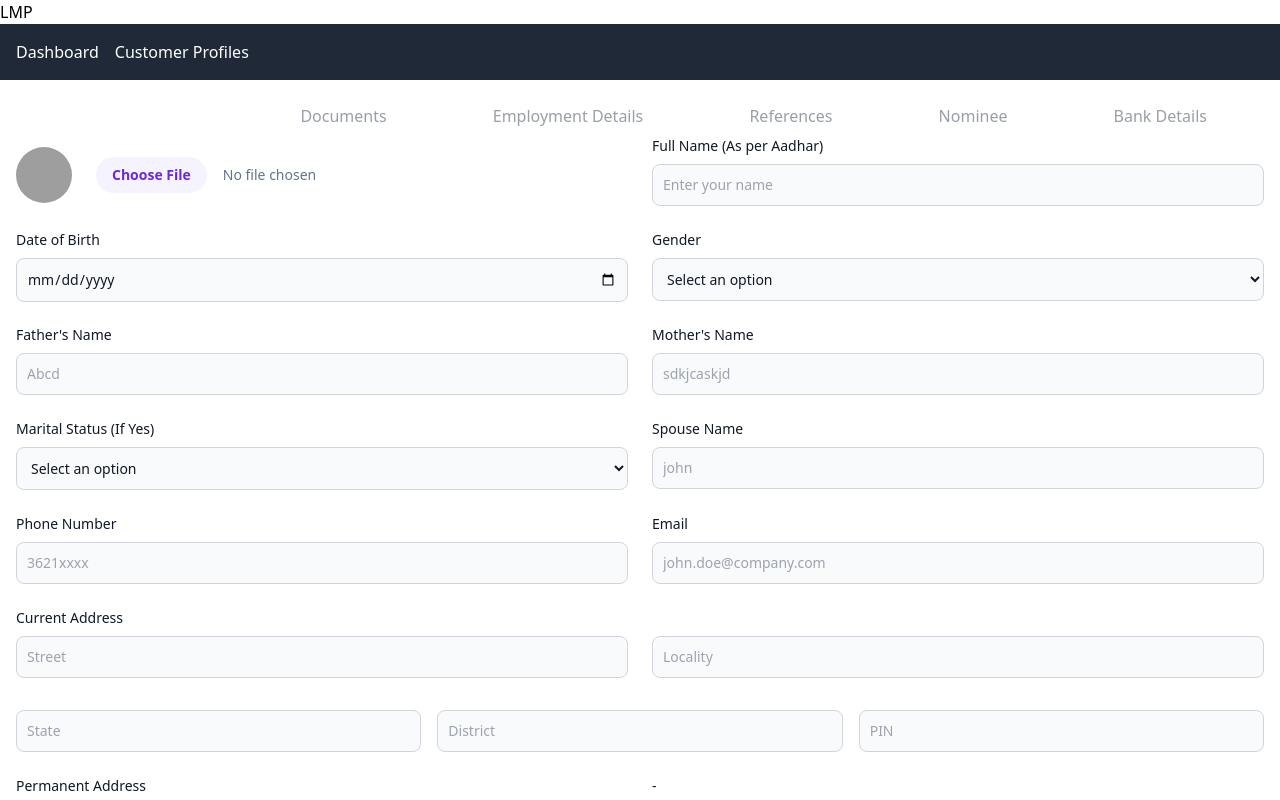
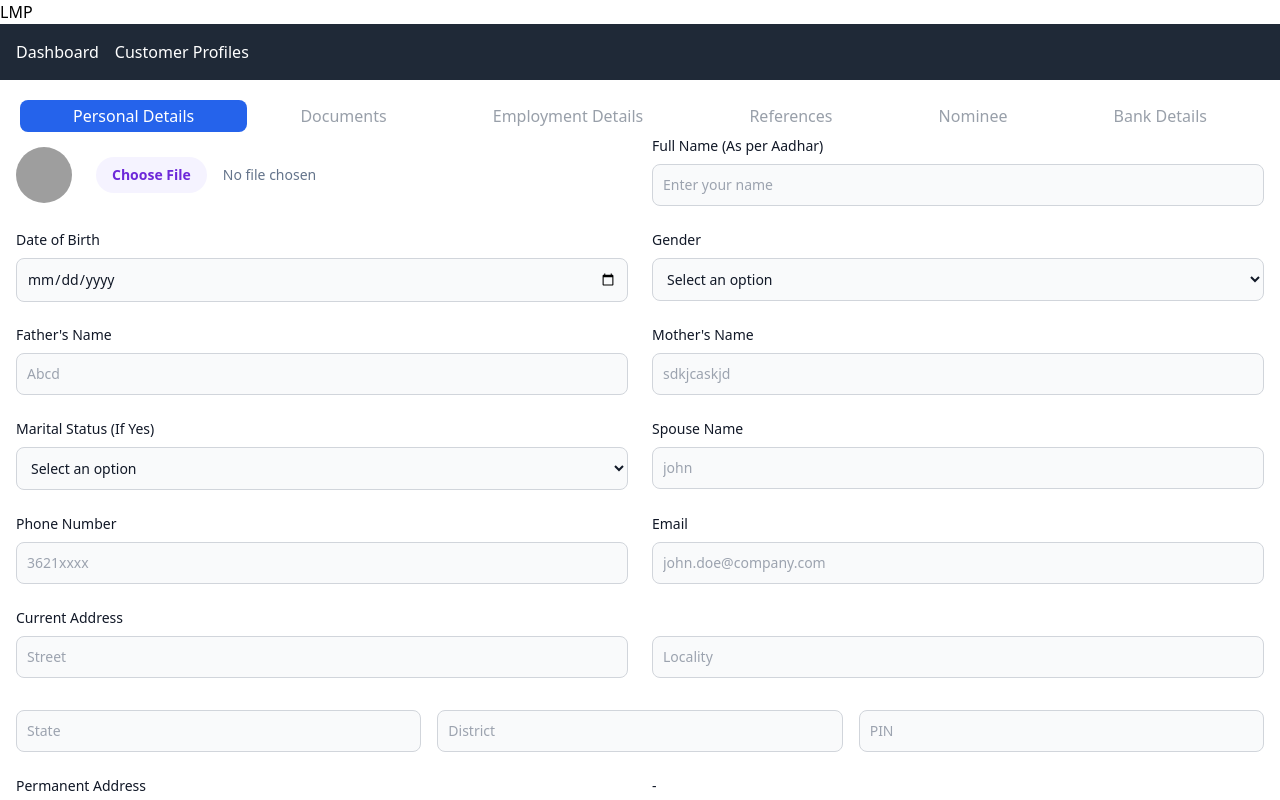
Before and after one commit to Sahil557/multiple-registration-form, a React (Create React App) app: page / in a window 1280 px wide. Shown: the top 800 px of the page. Built offline with nearby package versions, Linux system fonts and the light colour scheme; grey boxes are pictures that could not be loaded.

Commit message:
last commit

```diff
--- a/src/App.tsx
+++ b/src/App.tsx
@@ -173,12 +173,11 @@ const App: React.FC = () => {
                         setActiveTab(tab.id);
                       }
                     }}
-                    className={`z-30 flex items-center justify-center w-full px-0 py-1 mb-0 transition-all ease-in-out border-0 rounded-lg cursor-pointer text-slate-700 bg-inherit ${
-                      activeTab === tab.id ? "text-white bg-blue-600" : ""
+                    className={`z-30 flex items-center justify-center w-full px-0 py-1 mb-0 transition-all ease-in-out border-0 rounded-lg text-slate-700 ${
+                      activeTab === tab.id && "text-white bg-blue-600 cursor-pointer"
                     } ${
                       tabCompletion[tab.id as TabId].disabled
-                        ? "cursor-not-allowed opacity-50"
-                        : ""
+                        && "cursor-not-allowed opacity-50"
                     }`}
                     data-tab-target=""
                     role="tab"
```
